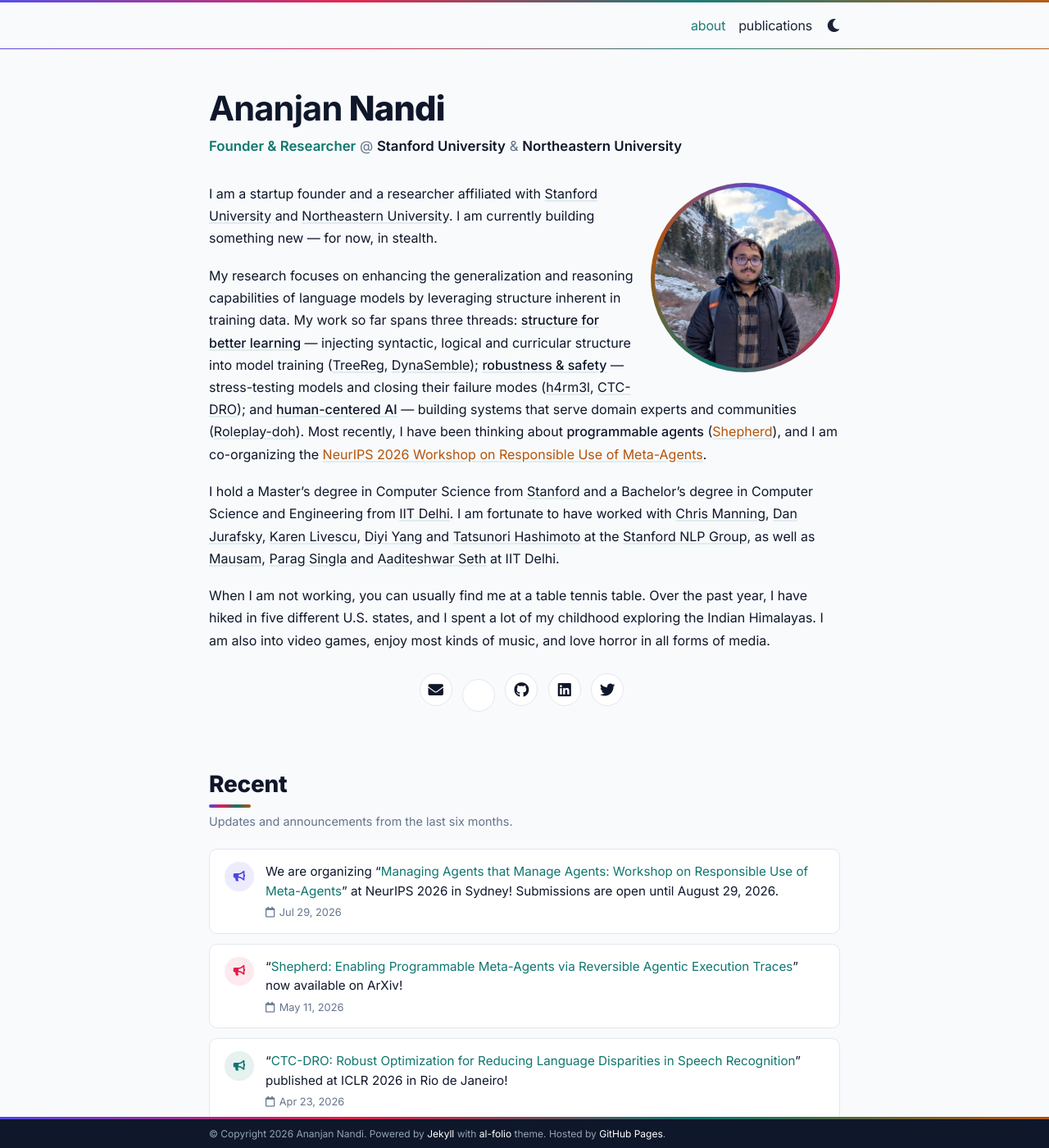
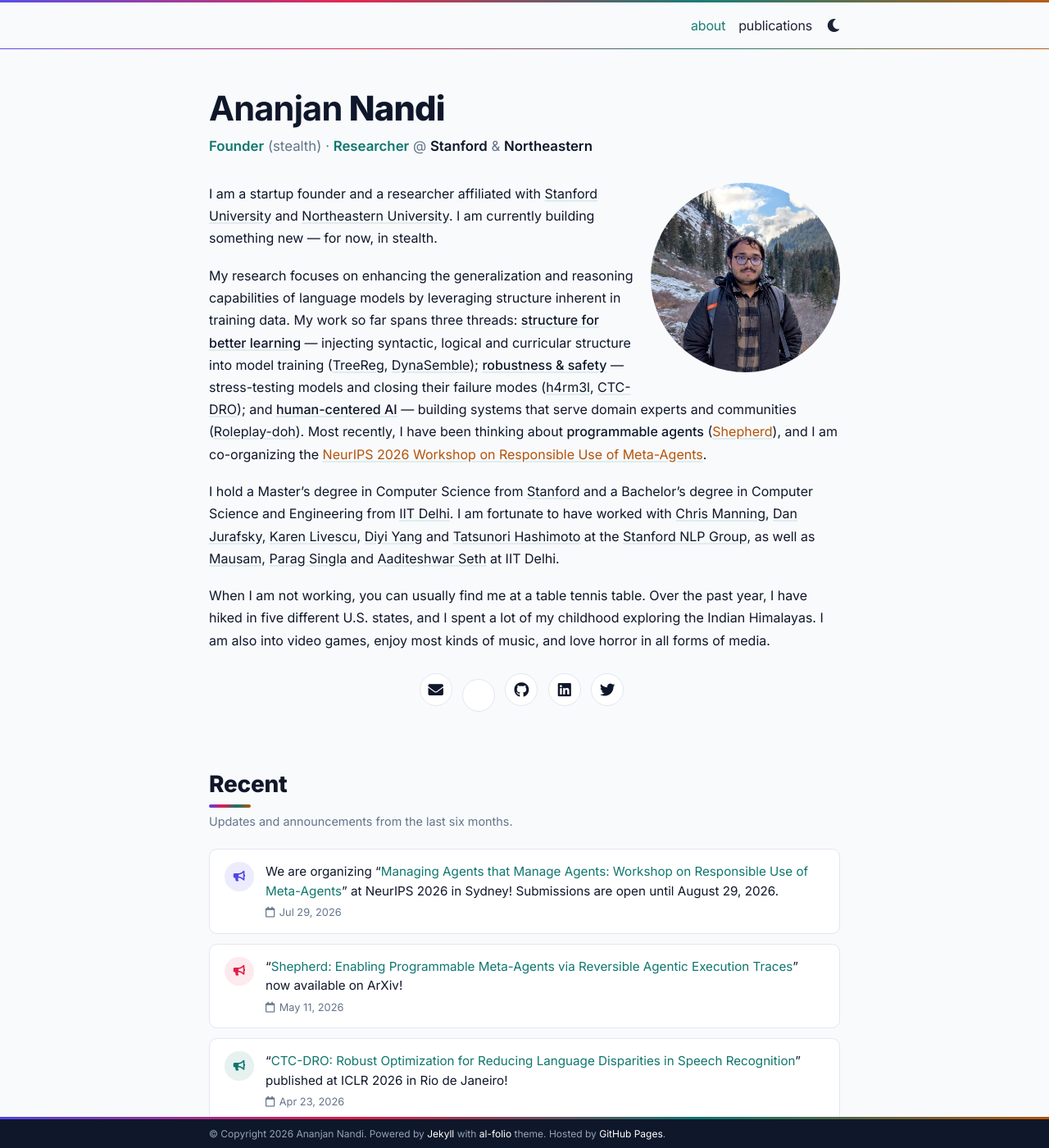
Before and after one commit to ananjan-nandi-9/ananjan-nandi-9.github.io, a Jekyll site: the page built from _pages/about.md, in a window 1280 px wide and 1400 px high. Shown: the whole window at 82% size. Built offline with Jekyll 4.4.1, drawn with Linux system fonts in a browser that asks for light colours; full-size pictures stand in for the smaller copies a plugin makes; comment, search, counter and statistics services are not loaded; a style sheet for code colours, icons or effects is not loaded.

Commit message:
Update tagline to Founder (stealth) @ Stanford & Northeastern, remove profile photo ring
Co-Authored-By: Claude Fable 5 <noreply@anthropic.com>

```diff
--- a/_pages/about.md
+++ b/_pages/about.md
@@ -2,7 +2,7 @@
 layout: about
 title: about
 permalink: /
-subtitle: <span class="role">Founder & Researcher</span> @ <span class="affiliation">Stanford University</span> & <span class="affiliation">Northeastern University</span>
+subtitle: <span class="role">Founder</span> <span class="stealth-badge">(stealth)</span> &middot; <span class="role">Researcher</span> @ <span class="affiliation">Stanford</span> & <span class="affiliation">Northeastern</span>
 profile:
   align: right
   image: sequoia_face.jpg
--- a/_sass/_base.scss
+++ b/_sass/_base.scss
@@ -1086,20 +1086,6 @@ progress {
 .profile img {
   aspect-ratio: 1 / 1;
   object-fit: cover;
-}
-
-// Research-spectrum accents threaded through the page
-
-.profile img.rounded-circle {
-  padding: 5px;
-  background: conic-gradient(
-    from 20deg,
-    var(--topic-structure),
-    var(--topic-safety),
-    var(--topic-human),
-    var(--topic-agents),
-    var(--topic-structure)
-  );
 }
 
 .news > h2::after,
@@ -1223,6 +1209,10 @@ h1, h2, h3, h4, h5, h6, .post-title, .navbar {
     color: var(--global-text-color);
     font-weight: 600;
   }
+
+  .stealth-badge {
+    color: var(--global-text-color-light);
+  }
 }
 
 // Quiet prose links — the accent color stays reserved for actions and highlights
```
